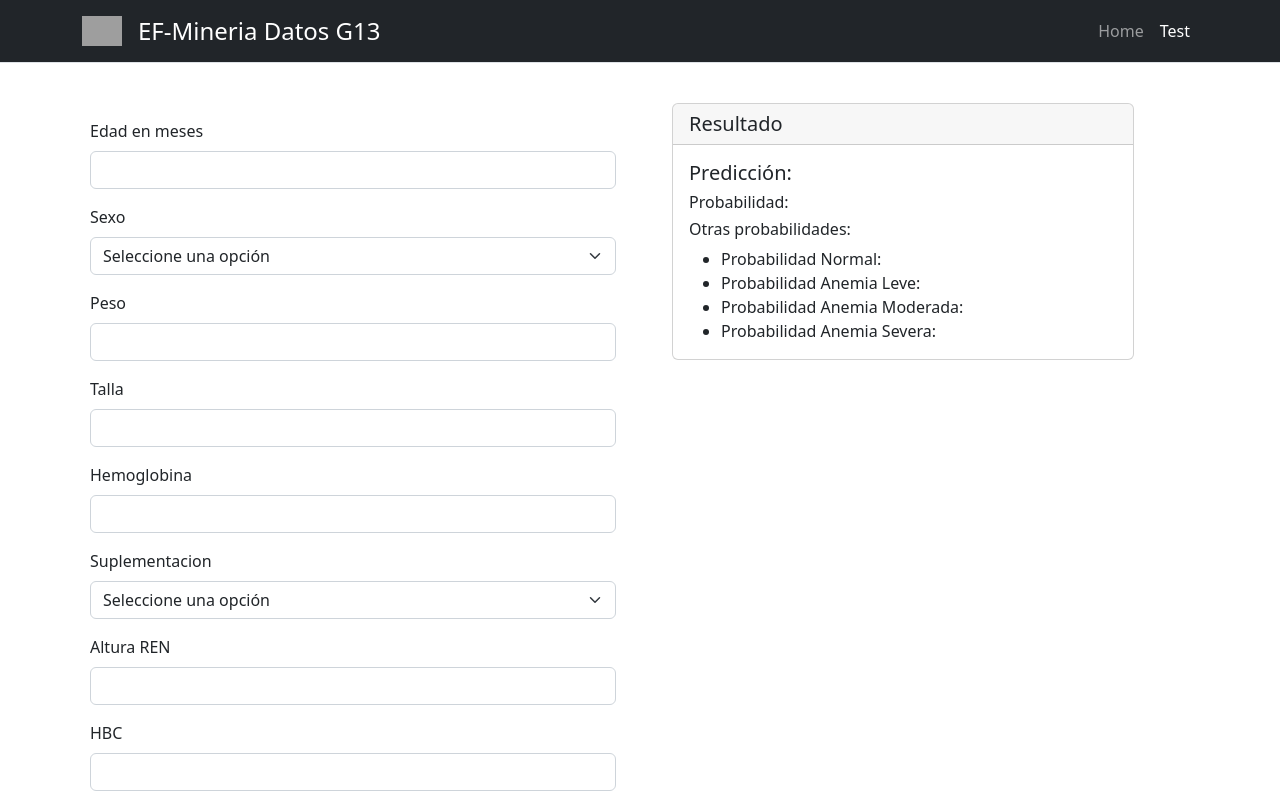
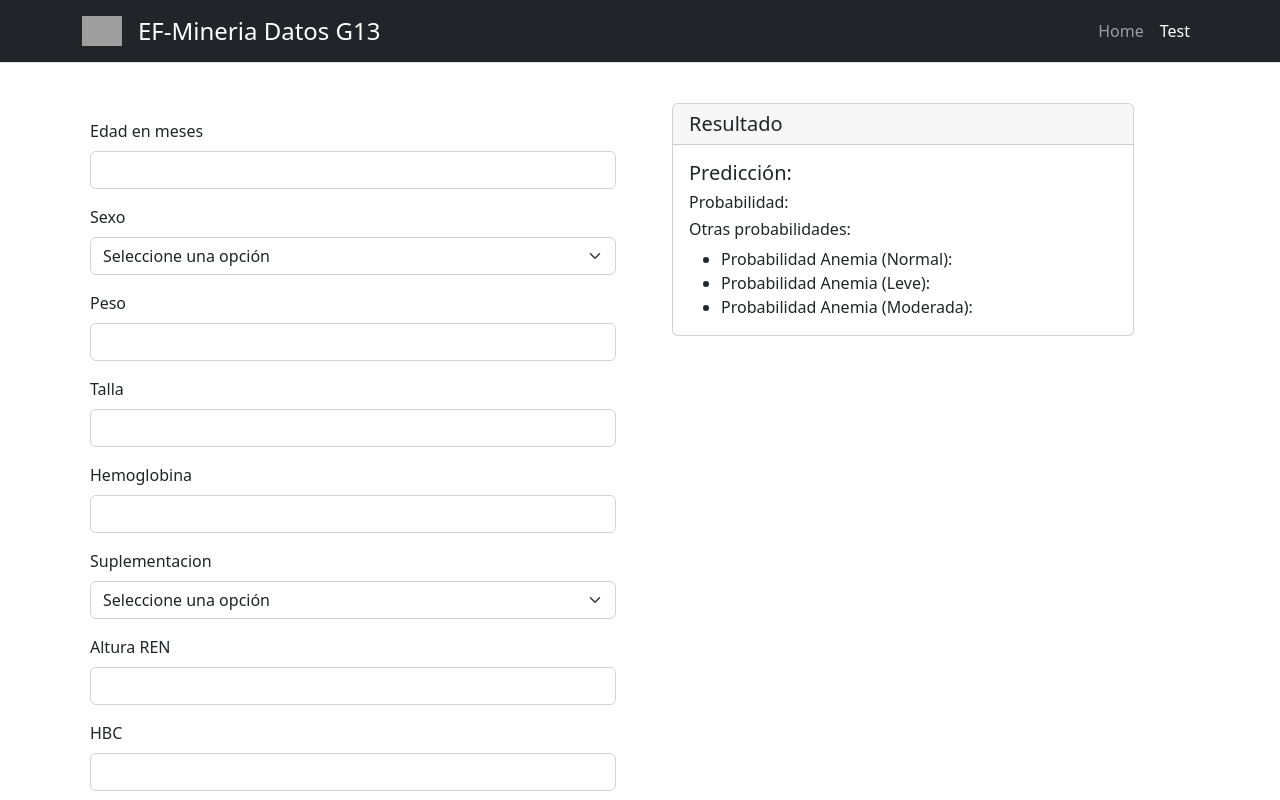
Before and after one commit to ricardogenaro99/ef-mineria-datos-anemia-g13, a React (Create React App) app: page /test in a window 1280 px wide. Shown: the top 800 px of the page. Built offline with nearby package versions, Linux system fonts and the light colour scheme; grey boxes are pictures that could not be loaded.

Commit message:
fix: tipos de anemia

```diff
--- a/src/app/components/Card.js
+++ b/src/app/components/Card.js
@@ -18,17 +18,17 @@ function Card({
 				<h6 className="card-title">Otras probabilidades:</h6>
 				<ul className="card-text">
 					<li>
-						Probabilidad Normal: <b>{probability_Normal}</b>
+						Probabilidad Anemia (Normal): <b>{probability_Normal}</b>
 					</li>
 					<li>
-						Probabilidad Anemia Leve: <b>{probability_Anemia_Leve}</b>
+						Probabilidad Anemia (Leve): <b>{probability_Anemia_Leve}</b>
 					</li>
 					<li>
-						Probabilidad Anemia Moderada: <b>{probability_Anemia_Moderada}</b>
+						Probabilidad Anemia (Moderada): <b>{probability_Anemia_Moderada}</b>
 					</li>
-					<li>
+					{/* <li>
 						Probabilidad Anemia Severa: <b>{probability_Anemia_Severa}</b>
-					</li>
+					</li> */}
 				</ul>
 			</div>
 		</div>
```
